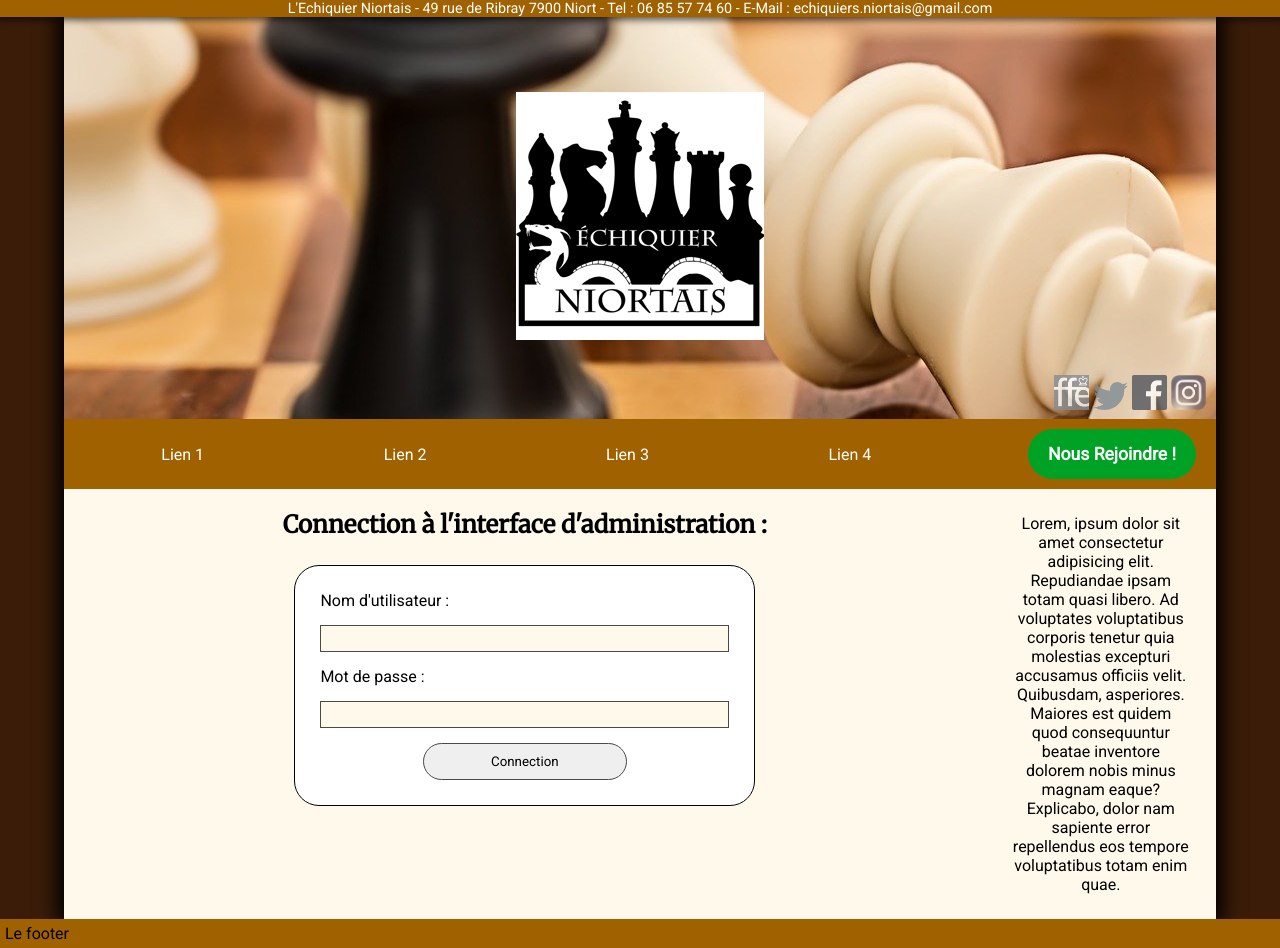
After one commit to Jnadaldevwwm/Echiquier-Niortais, a PHP site: template Views/viewPageLogin.php in a window 1280 px wide. The commit adds this page. Run offline with PHP 8.4, Linux system fonts and the light colour scheme; the template is opened without the code that fills it, so the values that code supplies are empty.

Commit message:
login admin

```diff
--- a/Public/css/style.css
+++ b/Public/css/style.css
@@ -135,6 +135,7 @@ nav ul li {
     position: fixed;
     transform: translateX(-250px);
     transition: transform 1s;
+    z-index: 500;
 }
 #togglingMenu nav{
     background-color: white;
@@ -271,3 +272,36 @@ nav ul li {
         order: 5;
     }
 }
+
+/**************
+*   BackOffice
+**************/
+
+#formLogin{
+    width: 50%;
+    margin-top: 25px;
+    border: 1px solid black;
+    border-radius: 25px;
+    background-color: white;
+    padding: 25px;
+}
+#formLogin form{
+    display: flex;
+    flex-flow: row wrap;
+}
+#formLogin form *{
+    width: 100%;
+    margin-bottom: 15px;
+}
+#formLogin form input[type='submit']{
+    width: 50%;
+    padding: 10px 0 10px 0;
+    margin-bottom: 0;
+    border: 1px solid rgb(75, 73, 67);
+    border-radius: 25px;
+}
+#formLogin form input[type='text'],#formLogin form input[type='password']{
+    background-color: rgb(255, 249, 236);
+    border: 1px solid rgb(75, 73, 67);
+    padding: 5px;
+}
--- /dev/null
+++ b/Views/viewPageLogin.php
@@ -0,0 +1,13 @@
+<?php
+    $this->title = 'Connection Administrateur';
+    ?>
+    <h2 class='txtCenter'>Connection à l'interface d'administration : </h2>
+    <div id='formLogin' class='mAuto'>
+        <form action="?action=signUp" method="POST">
+            <label for="login">Nom d'utilisateur : </label>
+            <input type="text" name="login" id="login" required>
+            <label for="mdp">Mot de passe : </label>
+            <input type="password" name="mdp" id="mdp" required>
+            <input type="submit" value="Connection" class='mAuto'>
+        </form>
+    </div>
--- a/Views/viewSignIn.php
+++ /dev/null
@@ -1,2 +0,0 @@
-<?php
-    $this->title = 'Connection';
```
Also changed, not shown: Controlers/controlerUsers.php (+16 -4 lines), Controlers/router.php (+10 -1 lines), Models/Entity/article.php (added, +42 -0 lines), Models/users.php (added, +13 -0 lines), 1 other file.
